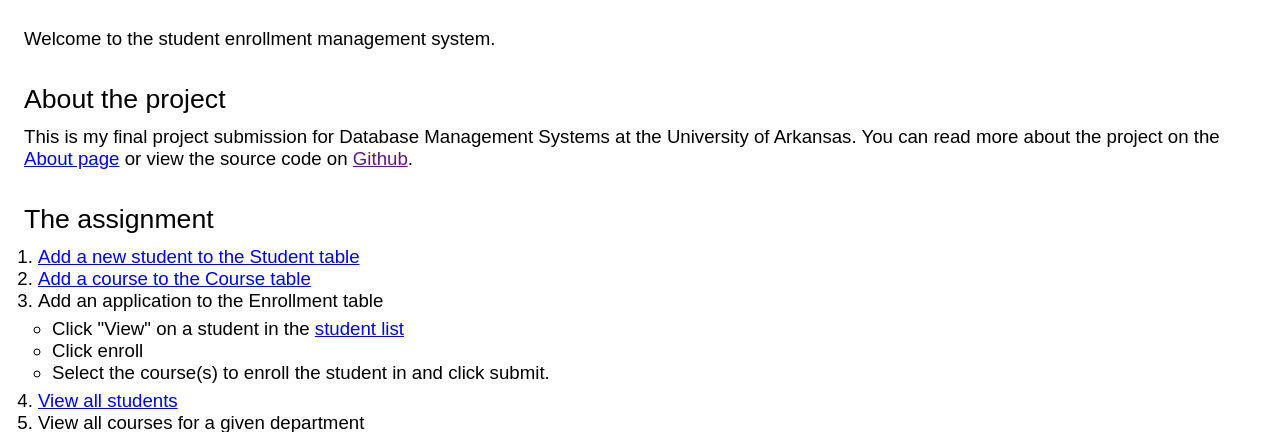
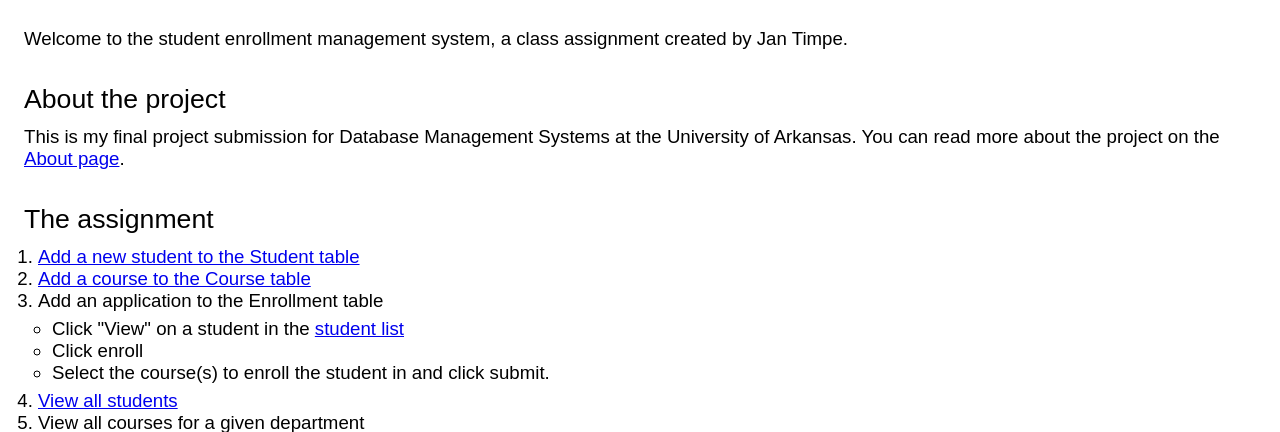
Before and after one commit to jan-timpe/csce4523-final-project, a Python web app: template templates/home.html in a window 1280 px wide. Shown: the part 66-498 px from the top of the page. Run offline with Jinja, Linux system fonts and the light colour scheme; the template is opened without the code that fills it, so the values that code supplies are empty.

Commit message:
Removed github link from home, added creator recognition

```diff
--- a/database.py
+++ b/database.py
@@ -1,5 +1,5 @@
-# import proddb as database # avoid committing creds
-import devdb as database
+import proddb as database # avoid committing creds
+# import devdb as database
 
 db = database.database
 objects = database.objects
--- a/templates/home.html
+++ b/templates/home.html
@@ -1,12 +1,12 @@
 {% extends "layout/base.html" %}
 
 {% block page_content %}
-<p>Welcome to the student enrollment management system.</p>
+<p>Welcome to the student enrollment management system, a class assignment created by Jan Timpe.</p>
 
 <br/>
 
 <h2>About the project</h2>
-<p>This is my final project submission for Database Management Systems at the University of Arkansas. You can read more about the project on the <a href="/about">About page</a> or view the source code on <a href="">Github</a>.</p>
+<p>This is my final project submission for Database Management Systems at the University of Arkansas. You can read more about the project on the <a href="/about">About page</a>.</p>
 
 <br/>
 
```
